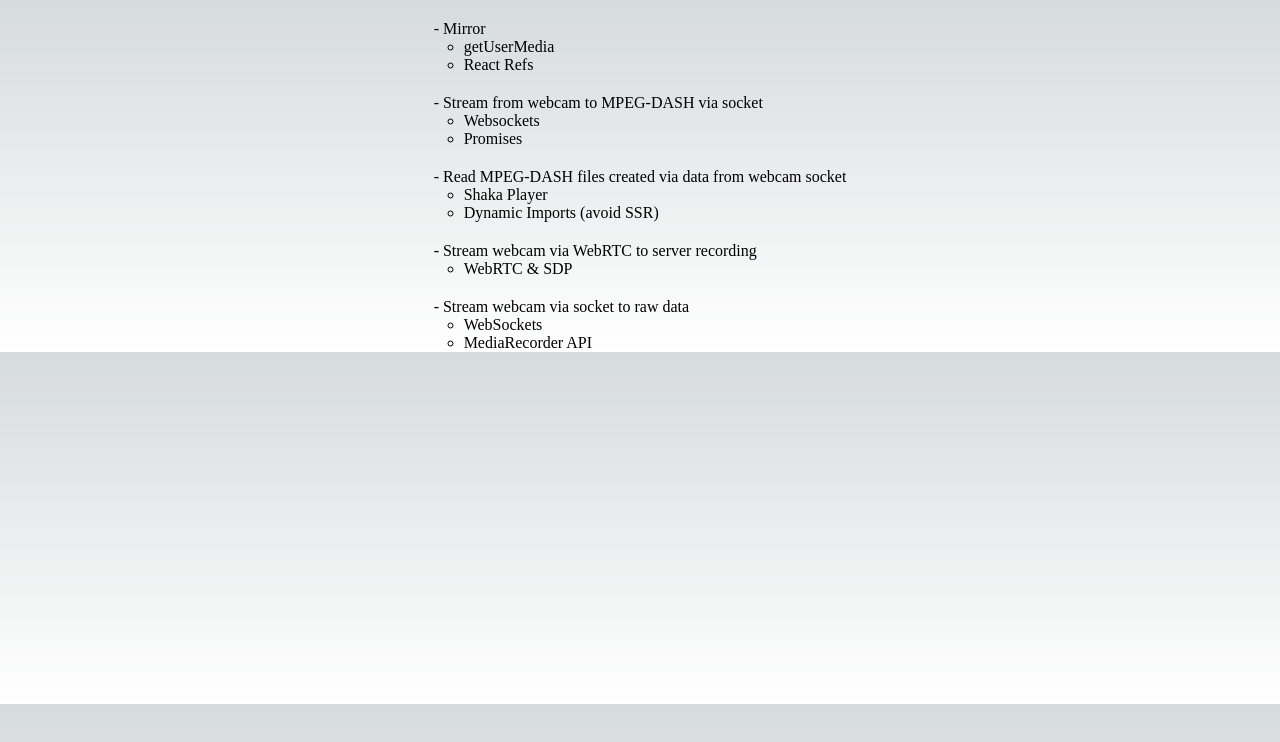
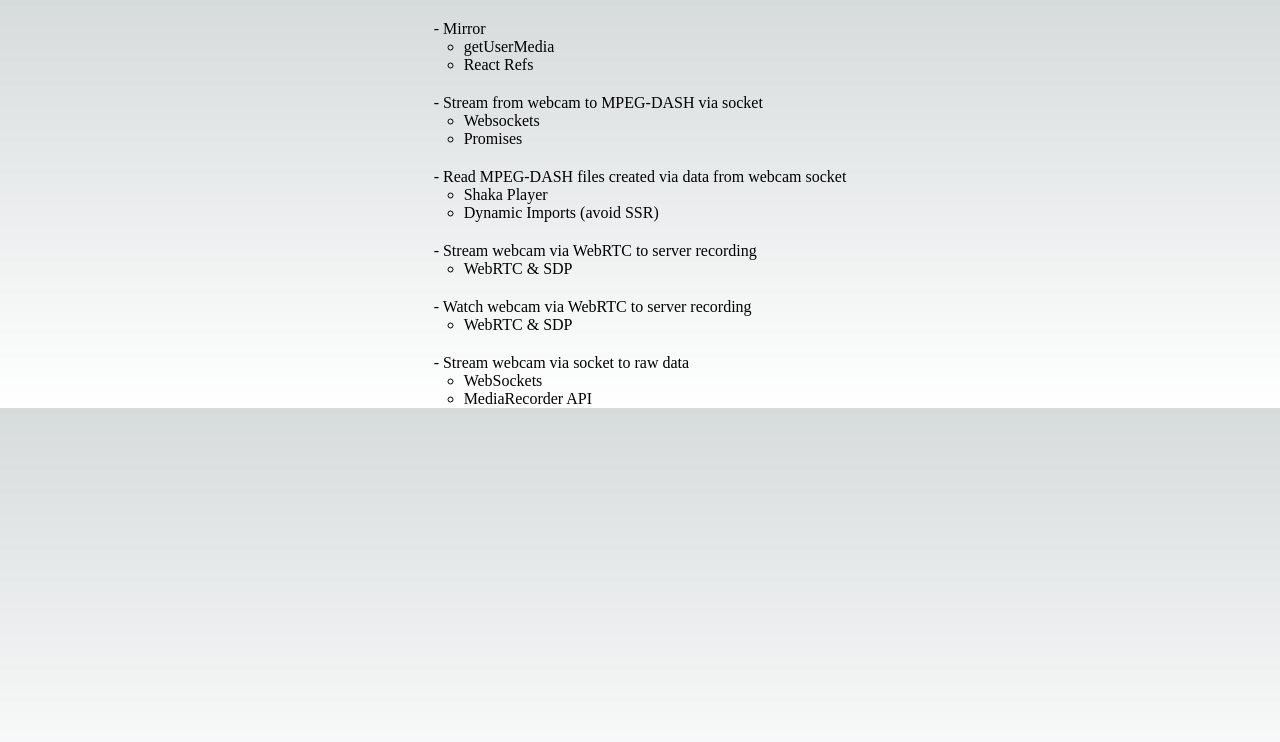
Before and after one commit to TerraMysticaAficionados/nitche, a Next.js app: page /sandbox in a window 1280 px wide. Shown: the top 742 px of the page. Built offline with nearby package versions, Linux system fonts and the light colour scheme.

Commit message:
update sandbox list

```diff
--- a/src/pages/sandbox/index.tsx
+++ b/src/pages/sandbox/index.tsx
@@ -43,7 +43,7 @@
 
             <li className={styles.experimentListItem}>
                 <div className={styles.experimentListItemLink}>
-                    <Link href="/sandbox/webrtc/stream">- Stream webcam via WebRTC to server recording</Link>
+                    <Link href="/sandbox/webrtc/broadcaster">- Stream webcam via WebRTC to server recording</Link>
                 </div>
                 <div className={styles.experimentListItemDescription}>
                     <ul>
@@ -52,6 +52,16 @@
                 </div>
             </li>
 
+            <li className={styles.experimentListItem}>
+                <div className={styles.experimentListItemLink}>
+                    <Link href="/sandbox/webrtc/viewer">- Watch webcam via WebRTC to server recording</Link>
+                </div>
+                <div className={styles.experimentListItemDescription}>
+                    <ul>
+                        <li>WebRTC & SDP</li>
+                    </ul>
+                </div>
+            </li>
 
             <li className={styles.experimentListItem}>
                 <div className={styles.experimentListItemLink}>
```
